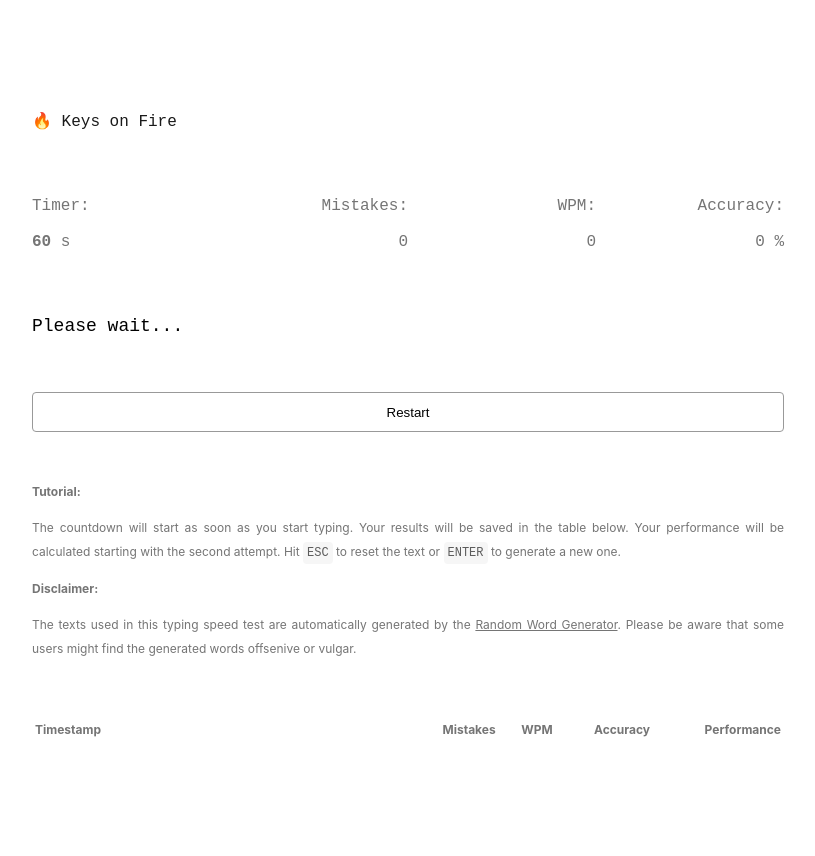
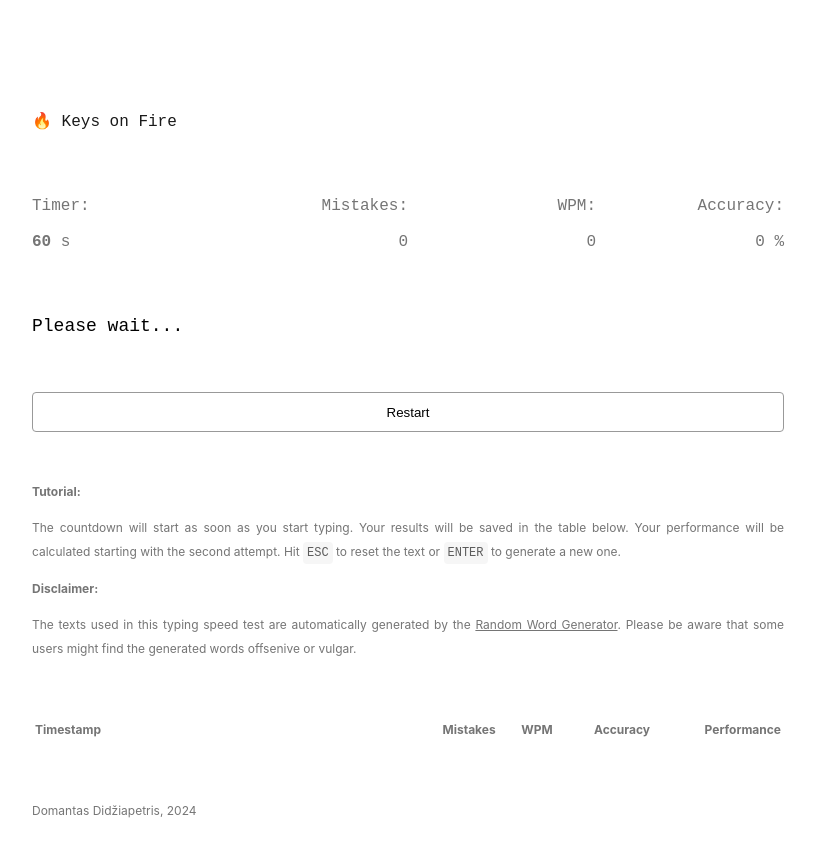
Before and after one commit to domantasdi/typing-speed-test, a plain HTML site: page index.html in a window 1280 px wide. Shown: the whole page, without its empty margins (232-1047 px from the left). Before the commit the page ends 807 px from the top, so only its background shows below. Drawn offline with Linux system fonts and the light colour scheme; no server answers.

Commit message:
Added author's data and the year

```diff
--- a/index.html
+++ b/index.html
@@ -89,6 +89,9 @@
             </tbody>
         </table>
     </div>
+    <aside>
+        <p>Domantas Didžiapetris, <script>document.write(new Date().getFullYear())</script></p>
+    </aside>
 
 </body>
 </html>
```
